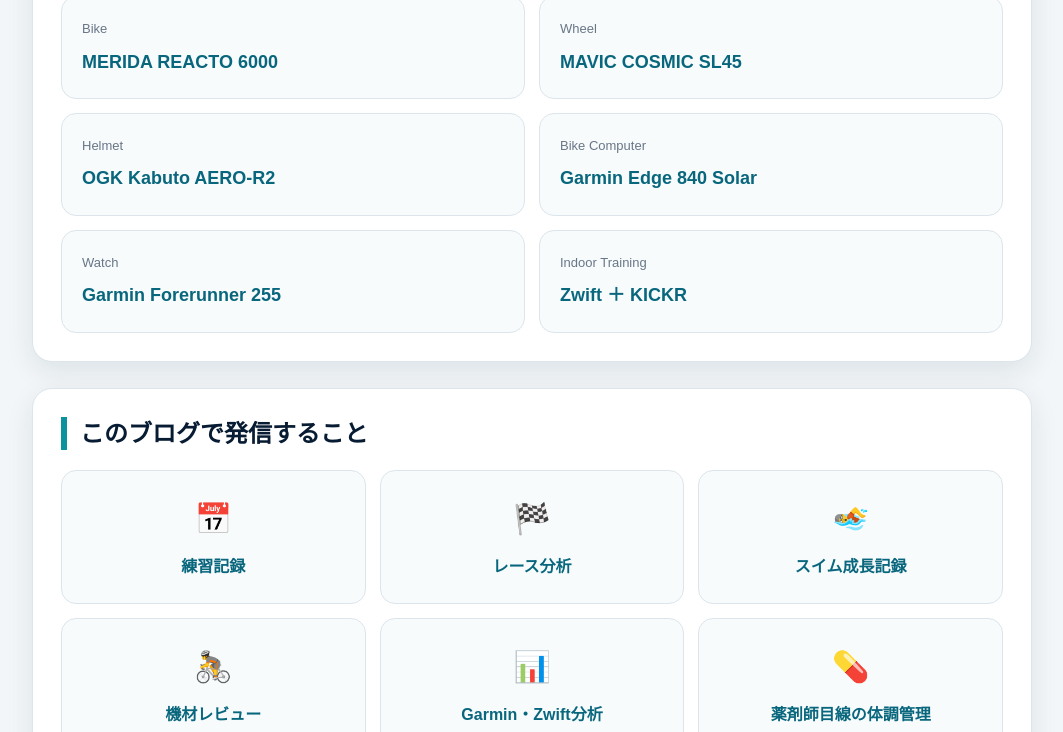
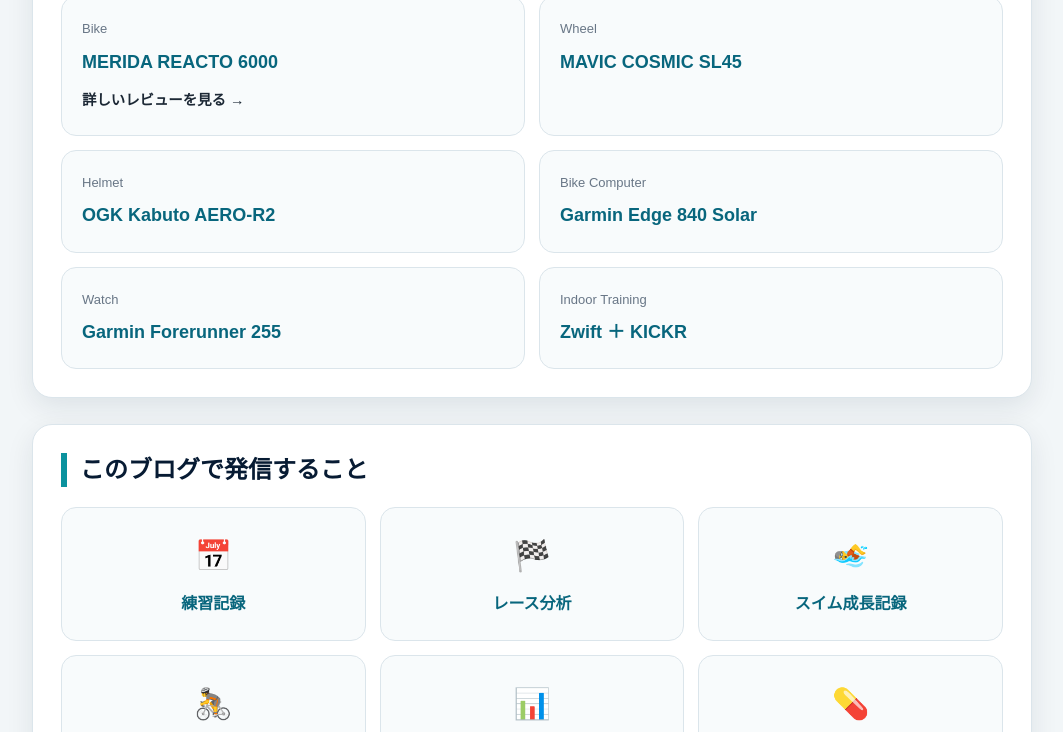
Before and after one commit to DISK1004/disk1004.github.io, a Jekyll site: the page profile.html, which Jekyll copies as it is, in a window 1280 px wide and 900 px high, scrolled down 3269 px, cut to the strip 168-900 px from the top of the window. Shown: the whole strip, without its empty margins (108-1171 px from the left). Built offline with Jekyll 4.4.1, drawn with Linux system fonts in a browser that asks for light colours.

Commit message:
profile.html の更新

```diff
--- a/profile.html
+++ b/profile.html
@@ -788,6 +788,18 @@
             <strong>
               MERIDA REACTO 6000
             </strong>
+<a
+  href="/2026/08/09/merida-reacto-6000-review.html"
+  style="
+    display: inline-block;
+    margin-top: 10px;
+    font-size: 0.9rem;
+    font-weight: 700;
+    text-decoration: none;
+  "
+>
+  詳しいレビューを見る →
+</a>
           </div>
 
           <div class="equipment-card">
```
